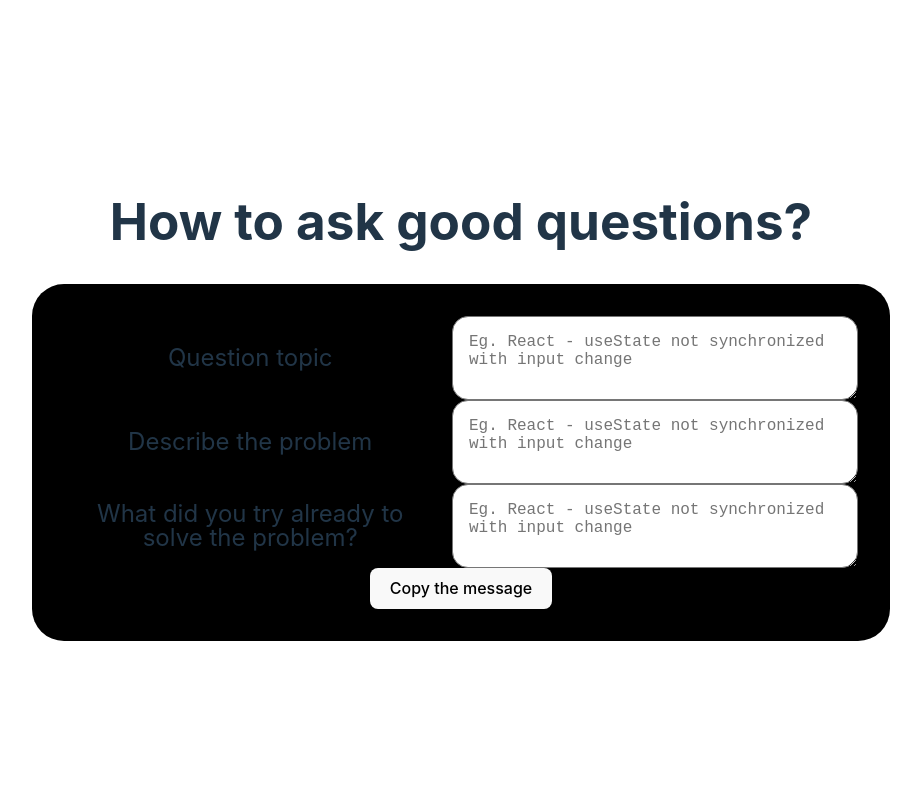
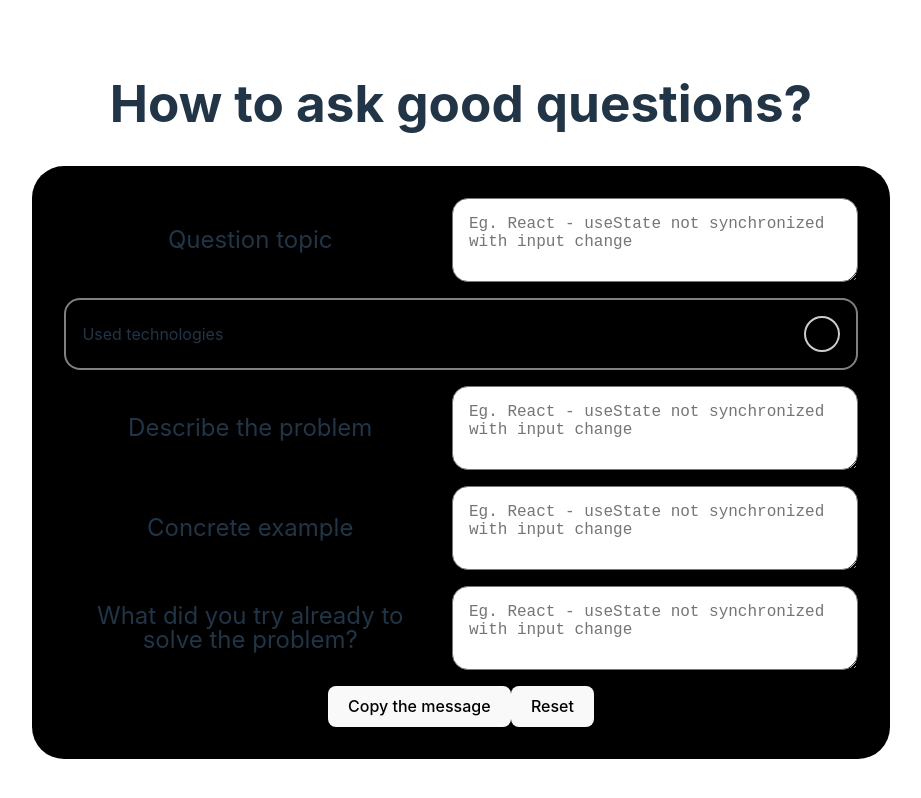
Before and after one commit to goodideagiver/how-to-ask-good-questions, a React (Vite) app: page / in a window 1280 px wide. Shown: the whole page, without its empty margins (179-1100 px from the left). Built offline with nearby package versions, Linux system fonts and the light colour scheme.

Commit message:
Add question form hook

```diff
--- /dev/null
+++ b/src/components/QuestionForm/OptionalInput/OptionalInput.module.scss
@@ -0,0 +1,32 @@
+.root {
+	display: flex;
+	gap: 1rem;
+	justify-content: space-between;
+	align-items: center;
+
+	padding: 1rem;
+	border: 2px gray solid;
+	border-radius: 1rem;
+}
+
+.label {
+	cursor: pointer;
+}
+
+.circle {
+	width: 2rem;
+	height: 2rem;
+	border-radius: 50%;
+	border: 2px solid #ccc;
+
+	cursor: pointer;
+	display: block;
+}
+
+.check:checked + .circle {
+	background-color: #ccc;
+}
+
+.check {
+	display: none;
+}
--- /dev/null
+++ b/src/components/QuestionForm/OptionalInput/OptionalInput.tsx
@@ -0,0 +1,36 @@
+import { ReactNode, useId, useState } from 'react';
+import classes from './OptionalInput.module.scss';
+
+type Props = {
+	children: ReactNode;
+};
+
+export const OptionalInput = ({ children }: Props) => {
+	const [active, setActive] = useState(false);
+
+	const checkboxLabel = useId();
+
+	return (
+		<>
+			<div className={classes.root}>
+				<label className={classes.label} htmlFor={checkboxLabel}>
+					Used technologies
+				</label>
+				<div className={classes.controls}>
+					<input
+						className={classes.check}
+						type='checkbox'
+						id={checkboxLabel}
+						onChange={() => setActive(!active)}
+					></input>
+					<label
+						tabIndex={0}
+						className={classes.circle}
+						htmlFor={checkboxLabel}
+					></label>
+				</div>
+			</div>
+			{active && children}
+		</>
+	);
+};
--- a/src/components/QuestionForm/QuestionForm.module.scss
+++ b/src/components/QuestionForm/QuestionForm.module.scss
@@ -2,4 +2,8 @@
 	background-color: black;
 	padding: 2rem;
 	border-radius: 2rem;
+
+	display: flex;
+	gap: 1rem;
+	flex-direction: column;
 }
--- a/src/components/QuestionForm/QuestionForm.tsx
+++ b/src/components/QuestionForm/QuestionForm.tsx
@@ -1,4 +1,6 @@
+import { useReducer } from 'react';
 import { FormTextarea } from './FormTextarea/FormTextarea';
+import { OptionalInput } from './OptionalInput/OptionalInput';
 import classes from './QuestionForm.module.scss';
 
 export const QuestionForm = () => {
@@ -10,8 +12,22 @@ export const QuestionForm = () => {
 				value=''
 				onChange={() => console.log('changed')}
 			/>
+			<OptionalInput>
+				<FormTextarea
+					label='Used technologies'
+					placeholder='Eg. React - useState not synchronized with input change'
+					value=''
+					onChange={() => console.log('changed')}
+				/>
+			</OptionalInput>
 			<FormTextarea
 				label='Describe the problem'
+				placeholder='Eg. React - useState not synchronized with input change'
+				value=''
+				onChange={() => console.log('changed')}
+			/>
+			<FormTextarea
+				label='Concrete example'
 				placeholder='Eg. React - useState not synchronized with input change'
 				value=''
 				onChange={() => console.log('changed')}
@@ -22,7 +38,10 @@ export const QuestionForm = () => {
 				value=''
 				onChange={() => console.log('changed')}
 			/>
-			<button>Copy the message</button>
+			<div>
+				<button>Copy the message</button>
+				<button>Reset</button>
+			</div>
 		</form>
 	);
 };
--- a/src/index.scss
+++ b/src/index.scss
@@ -13,6 +13,10 @@
 	-webkit-font-smoothing: antialiased;
 	-moz-osx-font-smoothing: grayscale;
 	-webkit-text-size-adjust: 100%;
+}
+
+*:focus-visible {
+	outline: 6px #aa66ff solid !important;
 }
 
 a {
```
Also changed, not shown: src/components/QuestionForm/QuestionForm.hook.ts (added, +23 -0 lines). Lines whose indentation alone changed are shown as unchanged.
